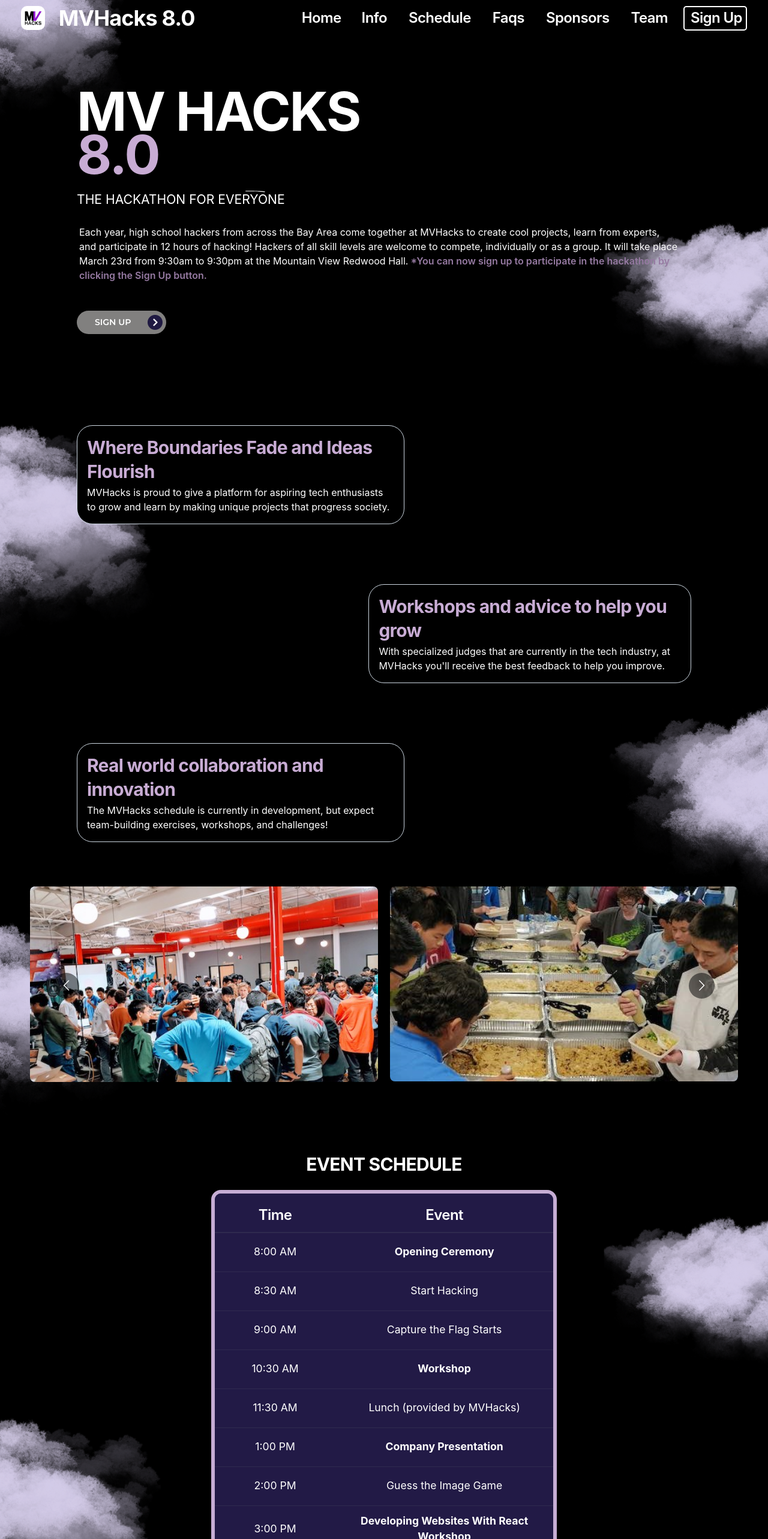
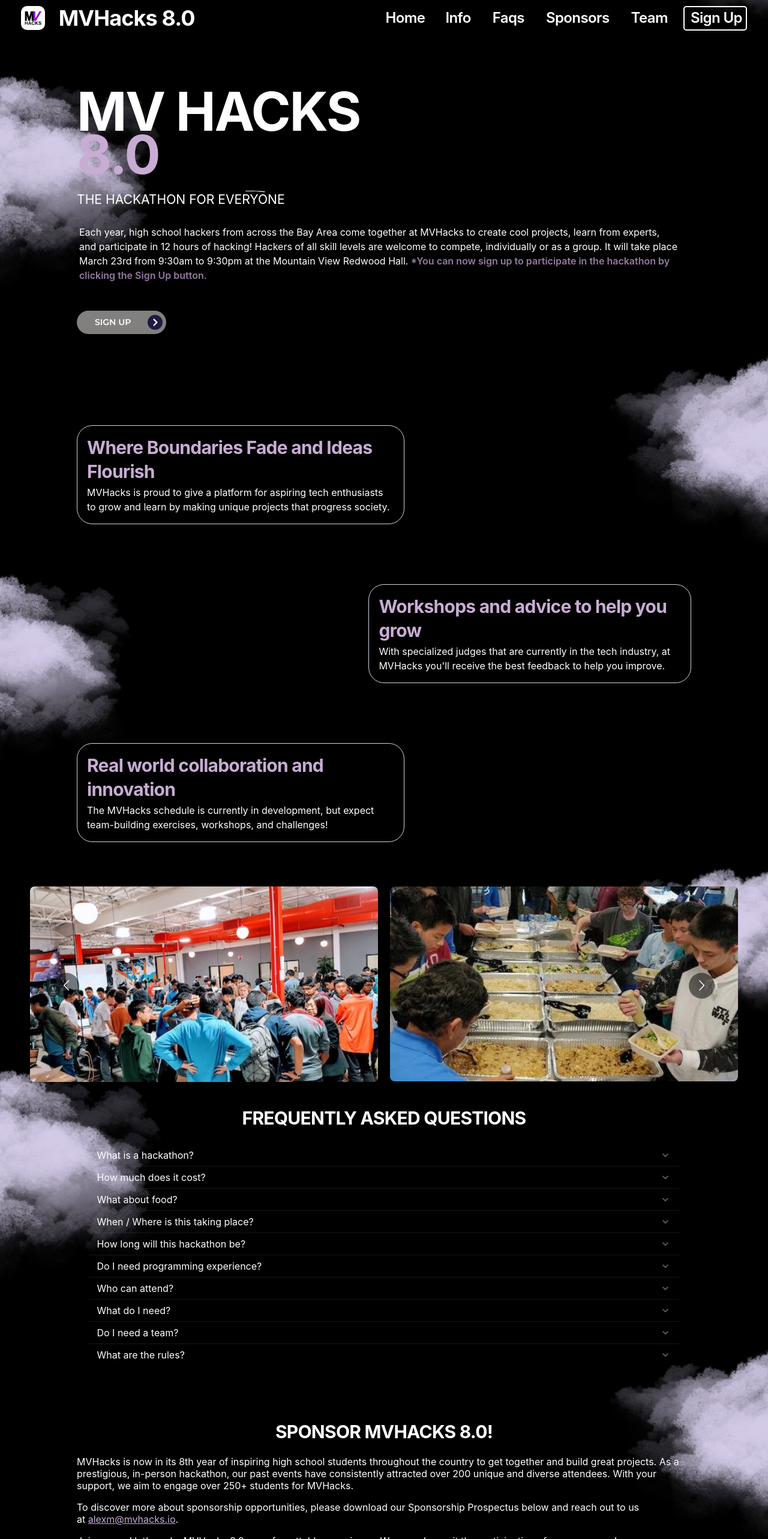
Before and after one commit to mvhacks/website-9.0, a React (Create React App) app: page / in a window 1280 px wide. Shown: the top 2566 px of the page at 60% size. Built offline with nearby package versions, Linux system fonts and the light colour scheme.

Commit message:
temporarily remove schedule

```diff
--- a/src/App.tsx
+++ b/src/App.tsx
@@ -66,9 +66,9 @@
           <InfoPage></InfoPage>
           <Carousel></Carousel>
         </div>
-        <div className="schedule" ref={schedule}>
+        {/* <div className="schedule" ref={schedule}>
           <Schedule></Schedule>
-        </div>
+        </div> */}
         <div className="faqs" ref={faqs}>
           <Faqs></Faqs>
         </div>
--- a/src/components/Navbar.tsx
+++ b/src/components/Navbar.tsx
@@ -168,7 +168,7 @@
                     Info
                   </Typography>
                 </ListItemButton>
-                <ListItemButton
+                {/* <ListItemButton
                   sx={{
                     fontWeight: "lg",
                     color: "white",
@@ -192,7 +192,7 @@
                   >
                     Schedule
                   </Typography>
-                </ListItemButton>
+                </ListItemButton> */}
                 <ListItemButton
                   sx={{
                     fontWeight: "lg",
@@ -406,7 +406,7 @@
                 Info
               </Typography>
             </Link>
-            <Link
+            {/* <Link
               style={{ margin: 10, color: "white", paddingLeft: 10 }}
               sx={{
                 "&:hover": {
@@ -431,7 +431,7 @@
               >
                 Schedule
               </Typography>
-            </Link>
+            </Link> */}
             <Link
               style={{ margin: 10, color: "white", paddingLeft: 10 }}
               sx={{
```
